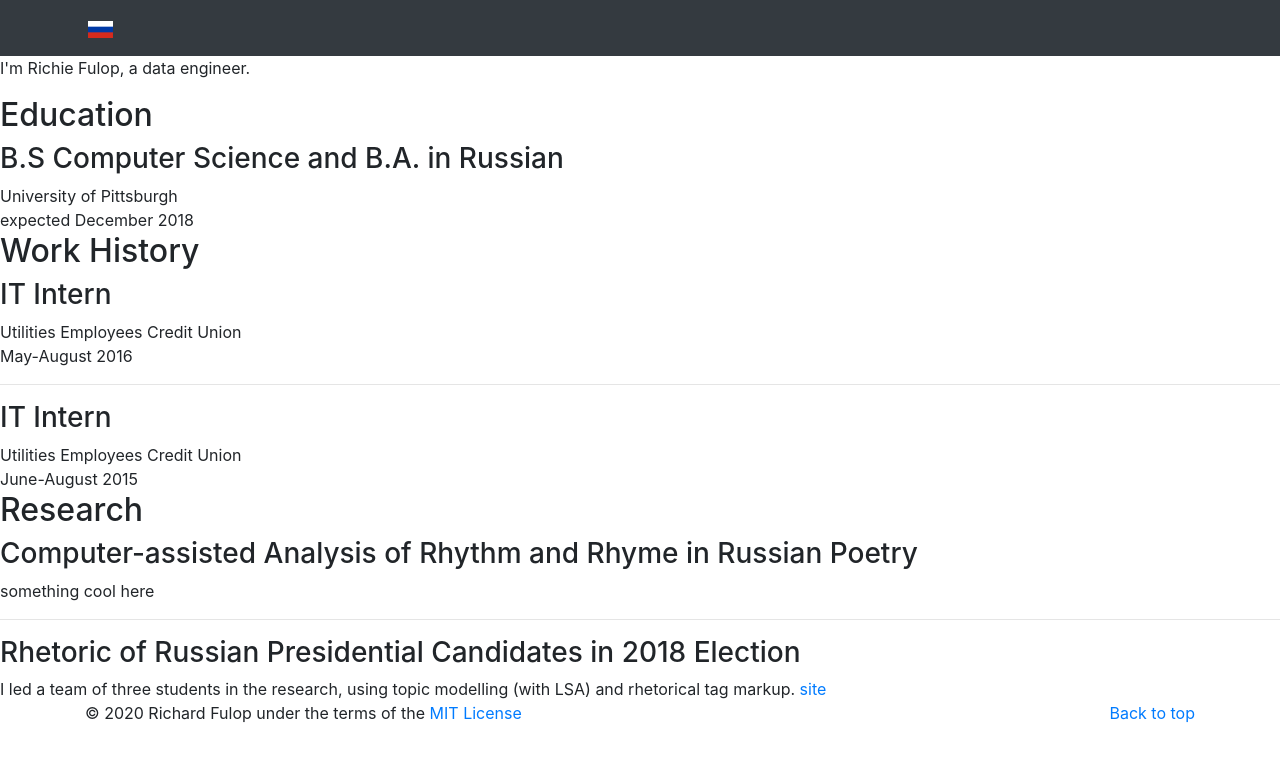
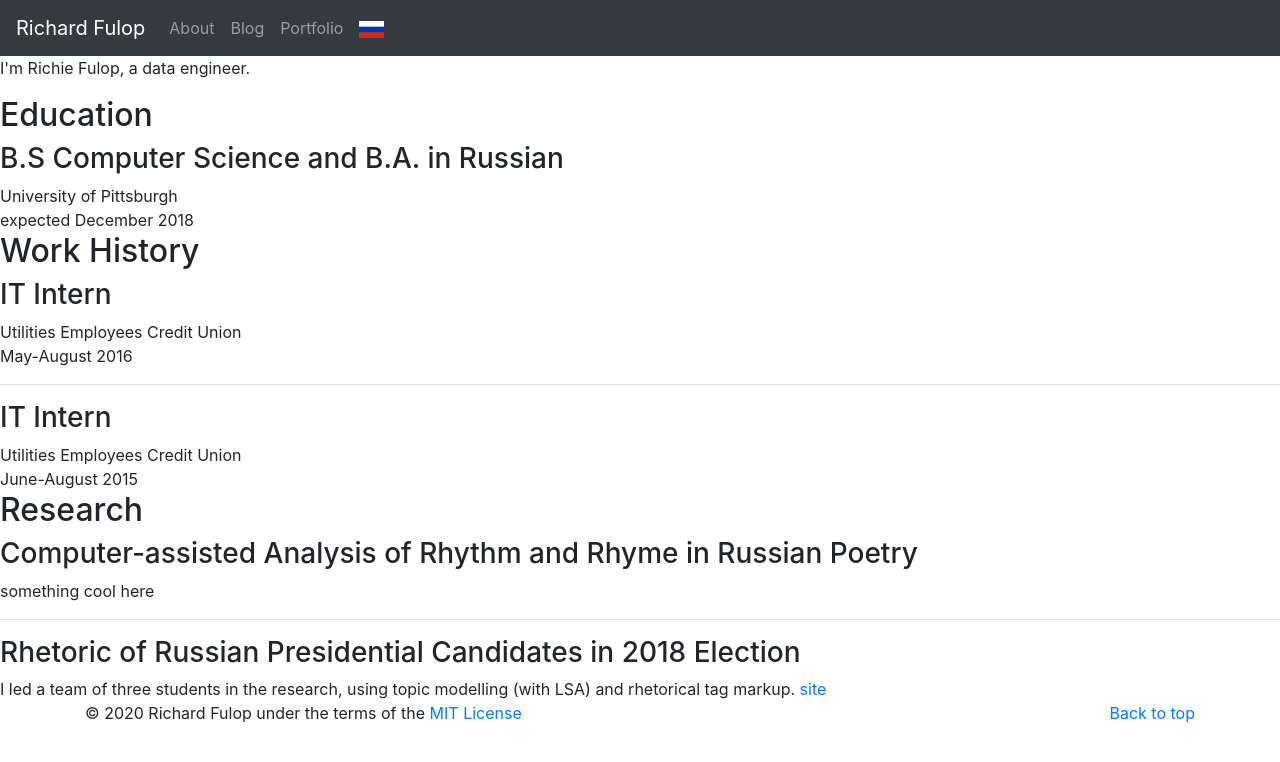
Before and after one commit to richiebful/richiebful.github.io, a Jekyll site: the page built from resume.html, in a window 1280 px wide. Shown: the top 762 px of the page. Built offline with Jekyll 4.4.1, drawn with Linux system fonts in a browser that asks for light colours.

Commit message:
Fix typo with toolbar yaml

```diff
--- a/_includes/header.html
+++ b/_includes/header.html
@@ -1,17 +1,17 @@
 <header class="site-header">
         <nav class="navbar navbar-expand-lg navbar-dark bg-dark">
-                <a class="navbar-brand" href="#">{{site.en.main}}</a>
+                <a class="navbar-brand" href="#">{{site.en.toolbar.main}}</a>
 
                 <div class="collapse navbar-collapse" id="navbarSupportedContent">
                         <ul class="navbar-nav mr-auto">
                                 <li class="nav-item">
-                                        <a class="nav-link" href="/">{{site.en.about}}</a>
+                                        <a class="nav-link" href="/">{{site.en.toolbar.about}}</a>
                                 </li>
                                 <li class="nav-item">
-                                        <a class="nav-link" href="/">{{site.en.blog}}</a>
+                                        <a class="nav-link" href="/">{{site.en.toolbar.blog}}</a>
                                 </li>
                                 <li class="nav-item">
-                                        <a class="nav-link" href="/">{{site.en.portfolio}}</a>
+                                        <a class="nav-link" href="/">{{site.en.toolbar.portfolio}}</a>
                                 </li>
                                 <li class="nav-item">
                                         <a class="nav-link" href="/ru/index.html">
```
